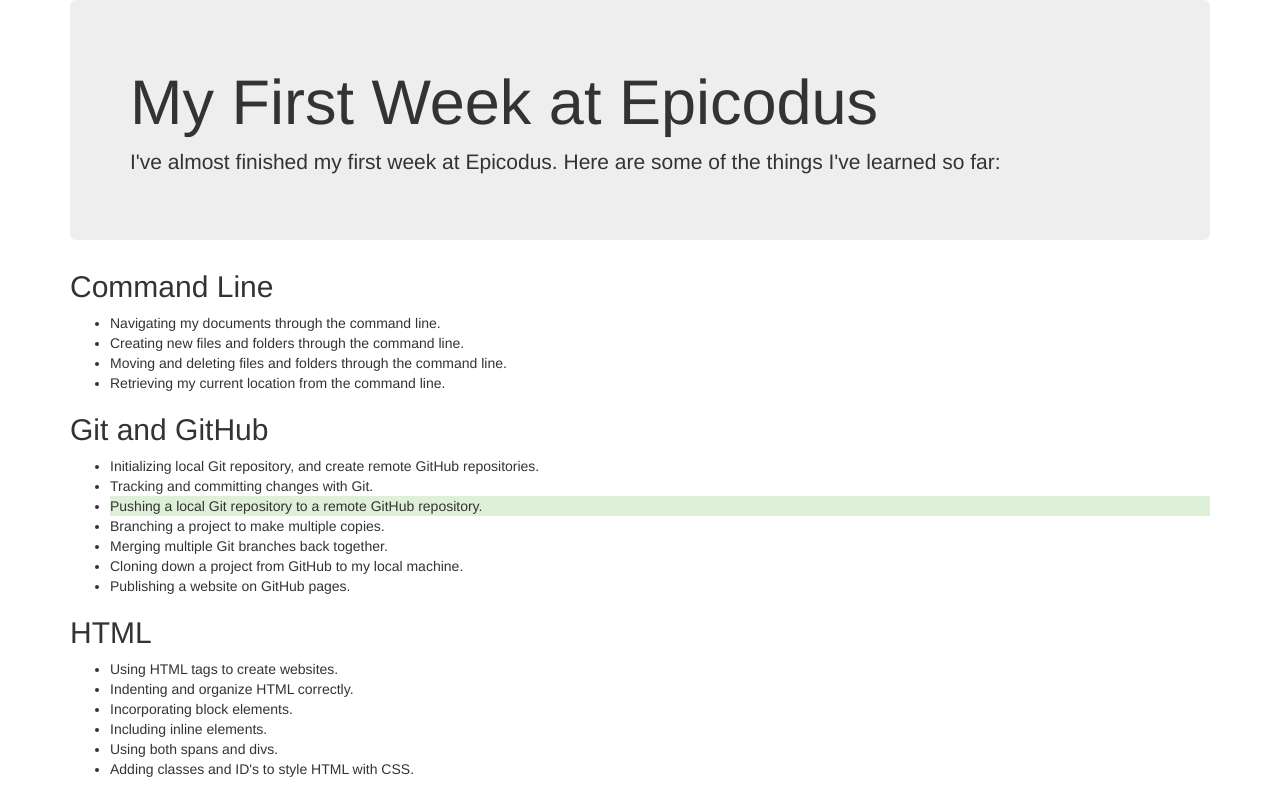
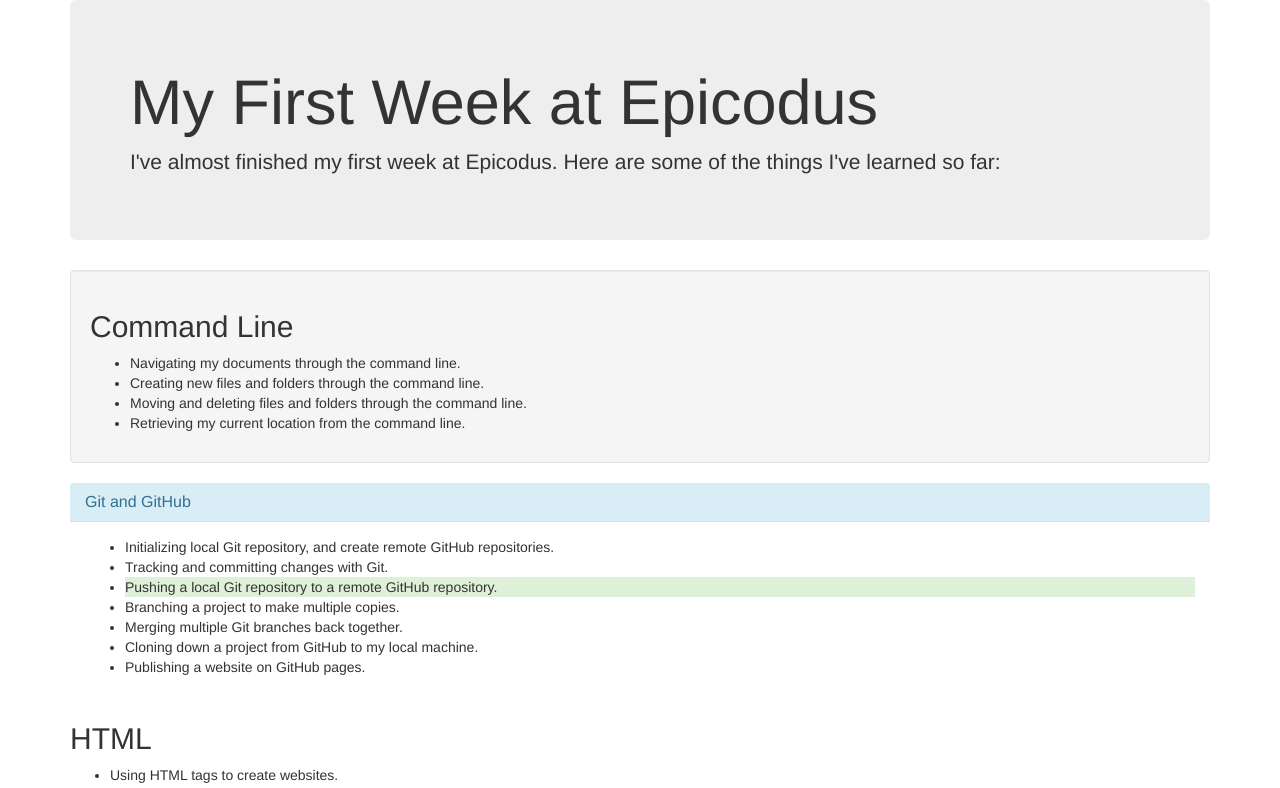
Before and after one commit to willpratt78/Bootstrap-basics, a plain HTML site: page index.html in a window 1280 px wide. Shown: the top 788 px of the page. Drawn offline with Linux system fonts and the light colour scheme.

Commit message:
add paneling to git and github section

```diff
--- a/index.html
+++ b/index.html
@@ -12,6 +12,7 @@
         I've almost finished my first week at Epicodus. Here are some of the things I've learned so far:
        </p>
       </div>
+    <div class="well">
       <h2>Command Line</h2>
       <ul>
         <li>Navigating my documents through the command line.</li>
@@ -19,7 +20,12 @@
         <li>Moving and deleting files and folders through the command line.</li>
         <li>Retrieving my current location from the command line.</li>
       </ul>
-      <h2>Git and GitHub</h2>
+      </div>
+      <div class="Panel panel-info">
+        <div class="panel-heading">
+                <h2 class="panel-title">Git and GitHub</h2>
+        </div>
+        <div class="panel-body">
         <ul>
           <li>Initializing local Git repository, and create remote GitHub repositories.</li>
           <li>Tracking and committing changes with Git.</li>
@@ -29,6 +35,8 @@
           <li>Cloning down a project from GitHub to my local machine.</li>
           <li>Publishing a website on GitHub pages.</li>
         </ul>
+      </div>
+    </div>
         <h2>HTML</h2>
         <ul>
           <li>Using HTML tags to create websites.</li>
```
